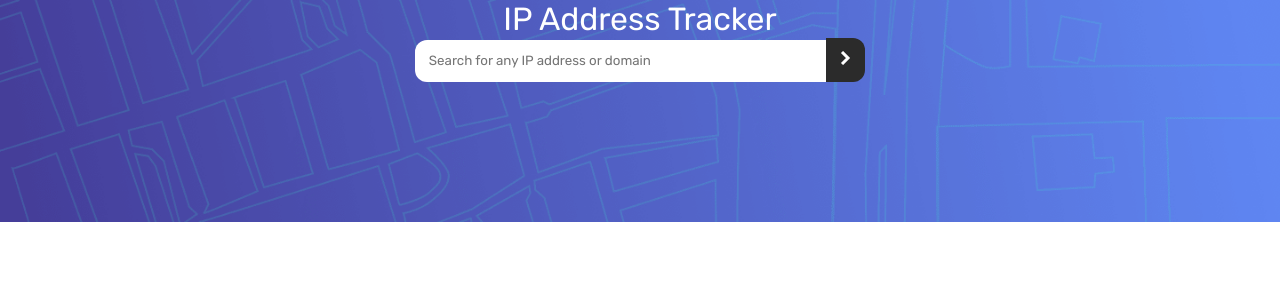
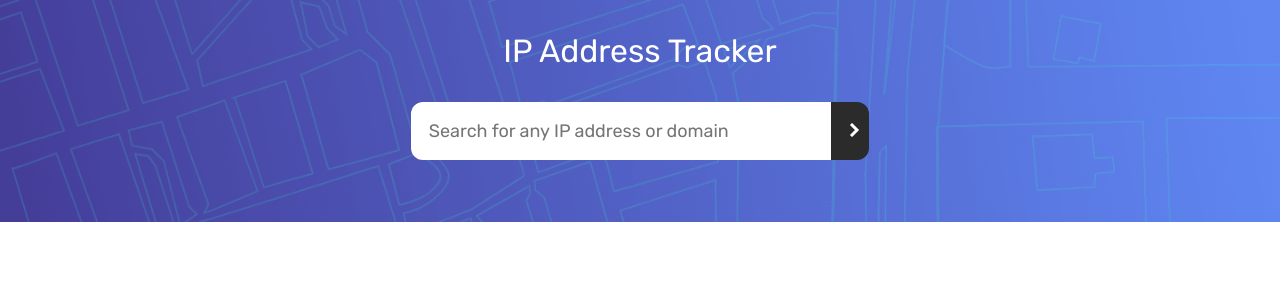
Before and after one commit to manananand11/ip_tracker, a React (Create React App) app: page / in a window 1280 px wide. Shown: the top 300 px of the page. Built offline with nearby package versions, Linux system fonts and the light colour scheme.

Commit message:
input dashboard css change

```diff
--- a/src/components/input/input.css
+++ b/src/components/input/input.css
@@ -1,5 +1,6 @@
 .inputContainer{
     text-align: center;
+    margin-top: 2em;
 }
 .ipInput{
     width: 30%;
@@ -7,6 +8,7 @@
     align-items: center;
     padding: 1em;
     border: none;
+    font-size: 18px;
 }
 .ipInput:hover{
     cursor: pointer;
@@ -18,6 +20,7 @@
     background-color: hsl(0, 0%, 17%);
     width: 3%;
     padding: 1em;
+    font-size: 18px;
     border: none;
     border-radius: 0 0.75rem 0.75rem 0;
 }
--- a/src/pages/dashboard/dashboard.css
+++ b/src/pages/dashboard/dashboard.css
@@ -3,10 +3,13 @@
     width: 100%;
     background: url('../../img/pattern-bg.png') no-repeat;
     background-size: 100%;
+    display: flex;
+    flex-direction: column;
 
 }
 .dashboardHeading{
     color: white;
     text-align: center;
     font-weight: 400;
+    margin-top: 1em;
 }
```
